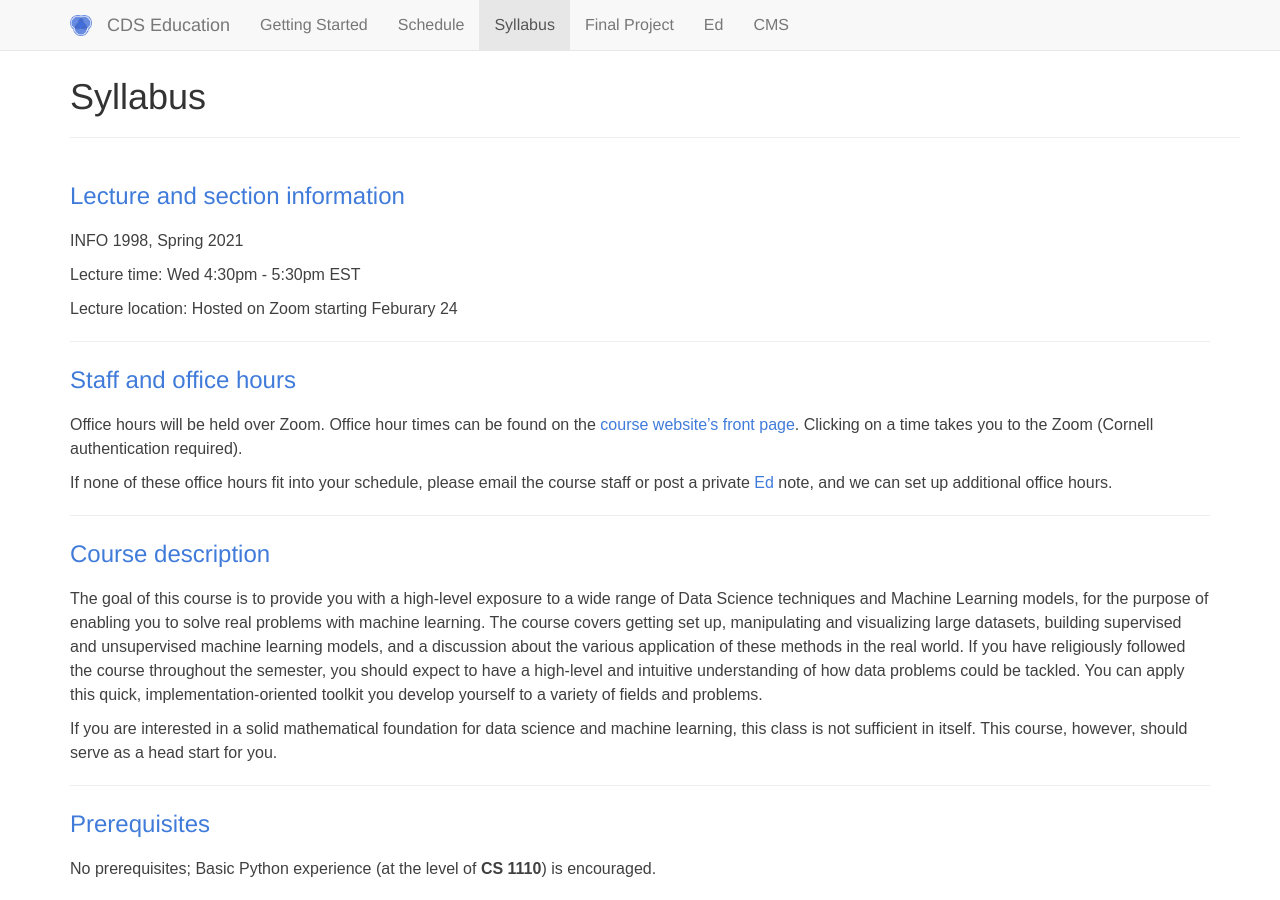
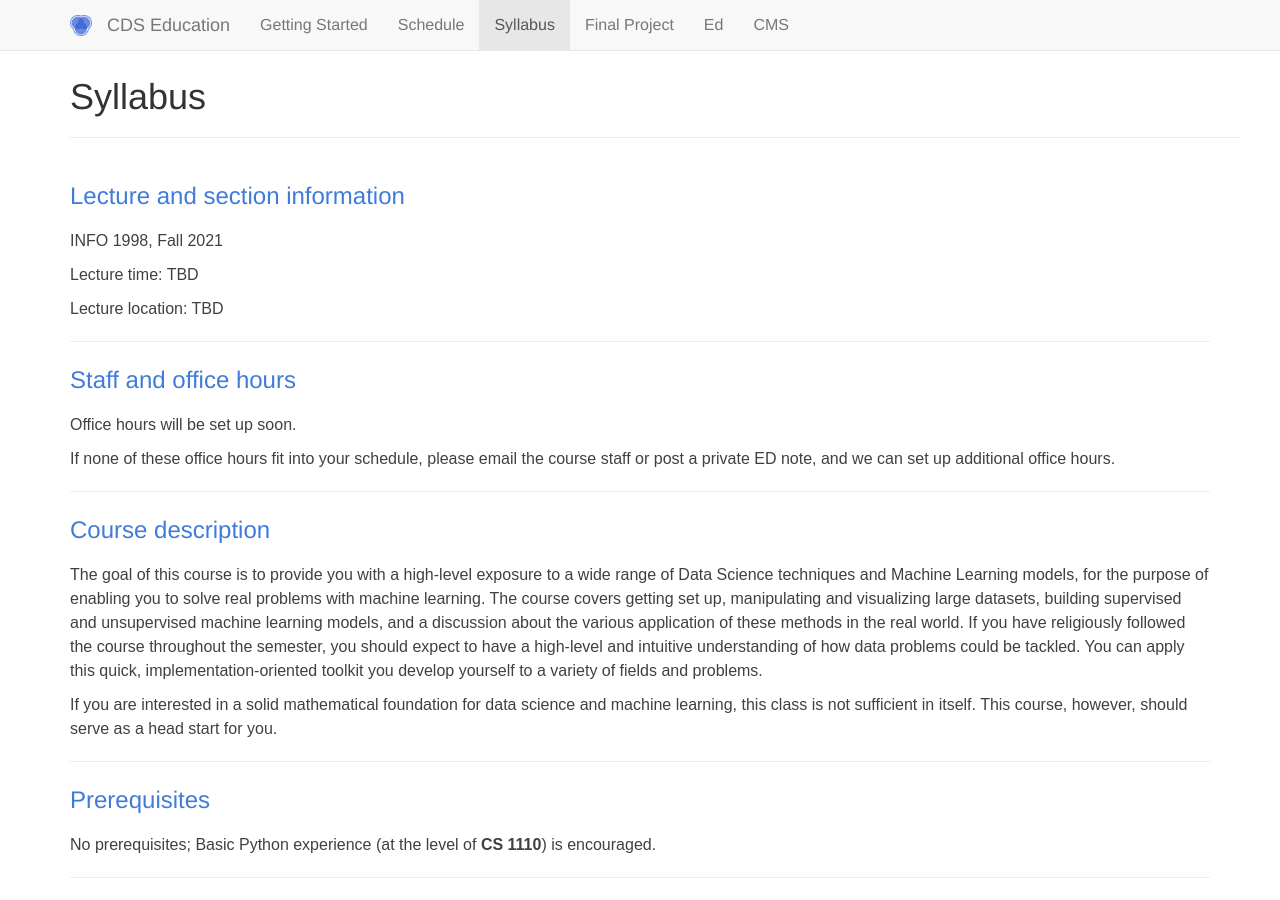
Before and after one commit to CornellDataScience/info1998, a Jekyll site: the page built from syllabus.md, in a window 1280 px wide and 900 px high. Built offline with Jekyll 4.4.1, drawn with Linux system fonts in a browser that asks for light colours.

Commit message:
Started updatingwebsite for fall 2021

```diff
--- a/_config.yml
+++ b/_config.yml
@@ -16,7 +16,7 @@
 title: INFO 1998
 email: jl3248@cornell.edu
 description: > # this means to ignore newlines until "baseurl:"
-  Introduction to Machine Learning, Spring 2021
+  Introduction to Machine Learning, Fall 2021
 baseurl: "/info1998" # the subpath of your site, e.g. /blog
 url: "cornelldatascience.github.io" # the base hostname & protocol for your site
 plugin:
--- a/_data/schedules.yml
+++ b/_data/schedules.yml
@@ -1,4 +1,4 @@
-title: "Spring 2021"
+title: "Fall 2021"
 lectures:
   ######################################## Week 1 #########################################
   - date: 2021-2-24
--- a/syllabus.md
+++ b/syllabus.md
@@ -3,18 +3,18 @@ title: Syllabus
 layout: main
 ---
 ### Lecture and section information
-INFO 1998, Spring 2021
+INFO 1998, Fall 2021
 
-Lecture time: Wed 4:30pm - 5:30pm EST
+Lecture time: TBD
 
-Lecture location: Hosted on Zoom starting Feburary 24
+Lecture location: TBD
 
 ----------------------------------------------------------------------------------------
 ### Staff and office hours
 
-Office hours will be held over Zoom. Office hour times can be found on the [course website's front page](https://cornelldatascience.github.io/info1998/). Clicking on a time takes you to the Zoom (Cornell authentication required).
+Office hours will be set up soon.
 
-If none of these office hours fit into your schedule, please email the course staff or post a private [Ed](https://edstem.org/us/courses/4760/discussion/) note, and we can set up additional office hours.
+If none of these office hours fit into your schedule, please email the course staff or post a private ED note, and we can set up additional office hours.
 
 ----------------------------------------------------------------------------------------
 ### Course description
```
Also changed, not shown: final_project.md (+2 -2 lines), index.md (+1 -1 lines), 2 other files.
